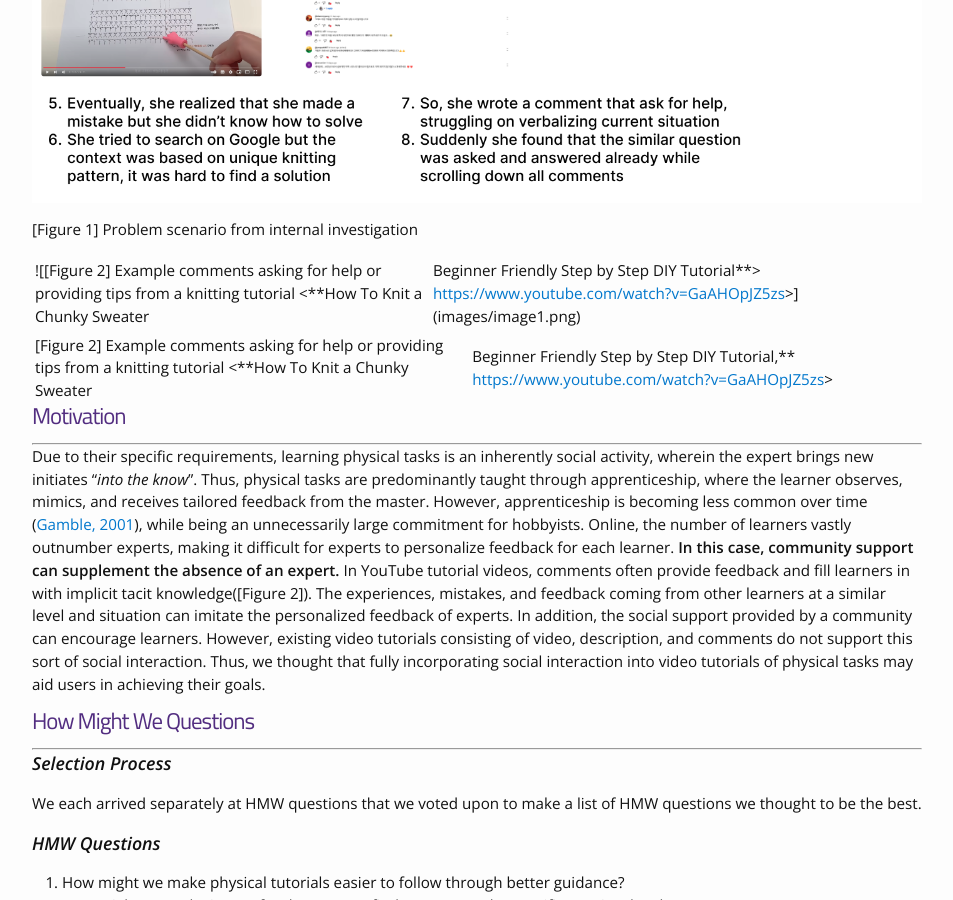
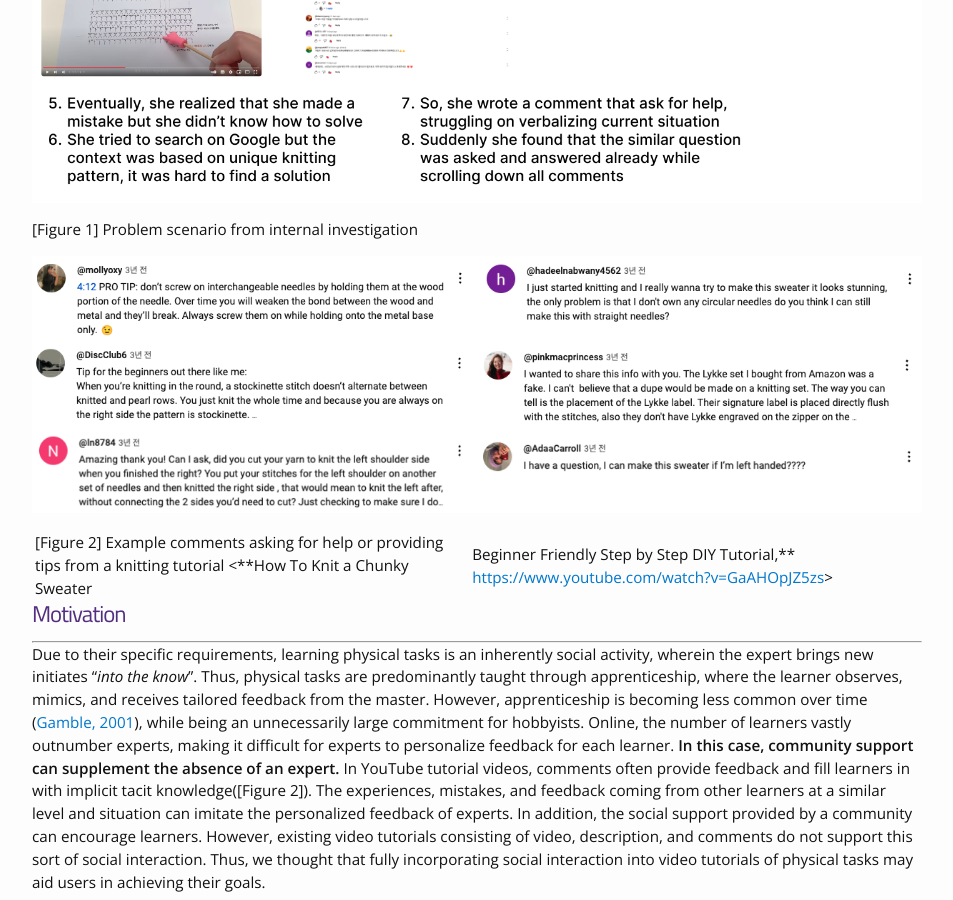
Before and after one commit to cstl-kaist/cs473-2025-fall, a Jekyll site: the page built from DPM/tutosupport/DPM1/report.md, in a window 1280 px wide and 900 px high, scrolled down 1039 px. Shown: the whole window, without its empty margins (163-1116 px from the left). Built offline with Jekyll 4.4.1, drawn with Linux system fonts in a browser that asks for light colours; nearby versions of some CDN libraries; our own code applies the rules of GitHub Pages for plain Markdown files.

Commit message:
still still fixing

```diff
--- a/DPM/tutosupport/DPM1/report.md
+++ b/DPM/tutosupport/DPM1/report.md
@@ -16,11 +16,11 @@ Learners following video tutorials for physical tasks struggle with *excessive m
 
 Tutorials for physical tasks have been researched broadly in terms of sense-making for skill acquisition and task completion [(Endow, 2021)](https://dl.acm.org/doi/pdf/10.1145/3461778.3462066). Physical tasks including cooking, handcrafting, playing instruments, etc are different from other types of learning such as conceptual learning. Tacit skills required for tasks are difficult to verbalize or visualize and various creative approaches may exist on same task (Sennett, Richard. (2008). The Craftsman). Because of these characteristics, learners following video tutorials for physicals tasks often encounter some pain points inducing excessive manual effort and cognitive load as addressed in [Figure1]. Since it is impossible to cover all spectrum of users, we observed that people easily get lost while following the video tutorials and ask for help to others ([Figure2]). To solve the problem, many other tutorial mediums are continuously evolving, but still they are domain-specific and unable to offer the full experience of creative practice [(Endow, 2021)](https://dl.acm.org/doi/pdf/10.1145/3461778.3462066). As a result, we think the problems that users suffer while following existing video tutorials is an important and valuable topic to look into.
 
-![[Figure 1] Problem scenario from internal investigation](images/image.png)
+![Figure 1](images/image.png)
 
 [Figure 1] Problem scenario from internal investigation
 
-![[Figure 2] Example comments asking for help or providing tips from a knitting tutorial <**How To Knit a Chunky Sweater | Beginner Friendly Step by Step DIY Tutorial**> [https://www.youtube.com/watch?v=GaAHOpJZ5zs](https://www.youtube.com/watch?v=GaAHOpJZ5zs)>](images/image1.png)
+![Figure 2](images/image1.png)
 
 [Figure 2] Example comments asking for help or providing tips from a knitting tutorial <**How To Knit a Chunky Sweater | Beginner Friendly Step by Step DIY Tutorial,** [https://www.youtube.com/watch?v=GaAHOpJZ5zs](https://www.youtube.com/watch?v=GaAHOpJZ5zs)>
 
```
